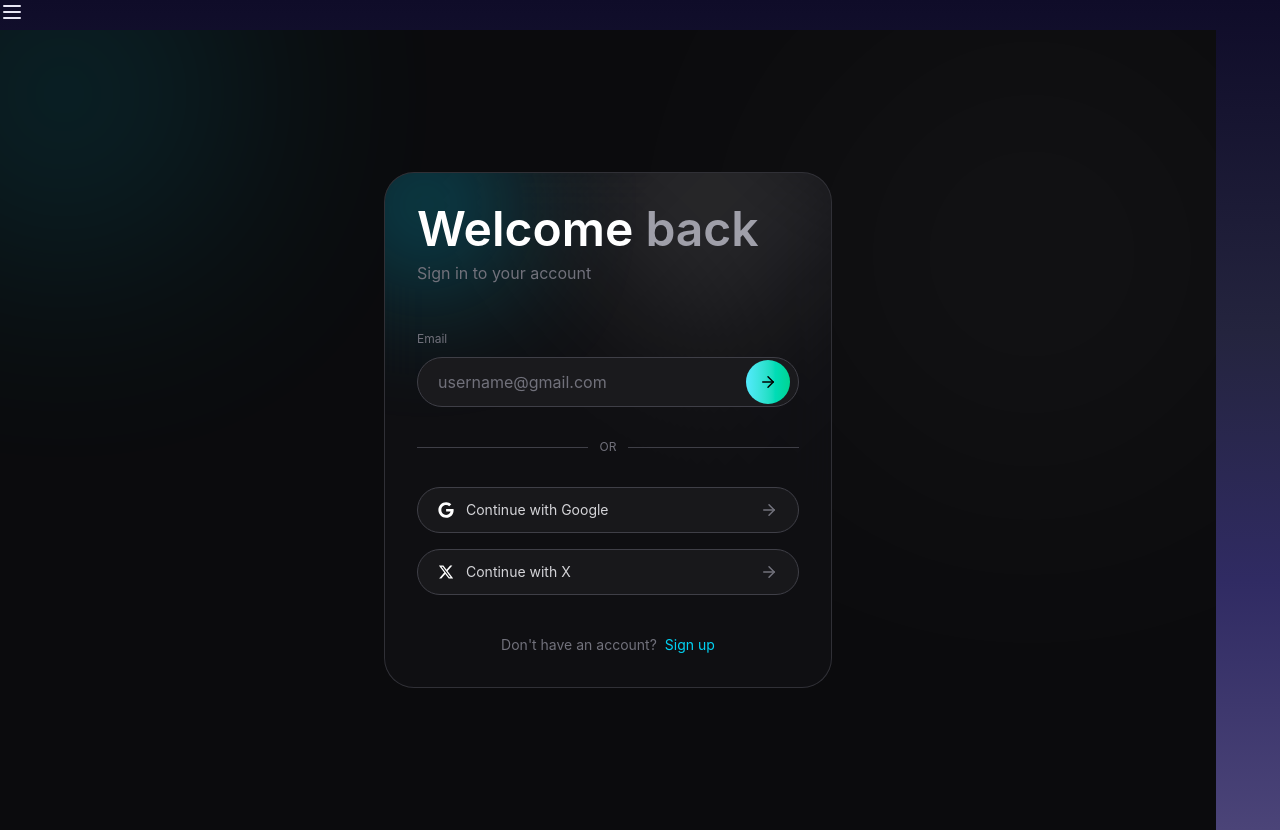
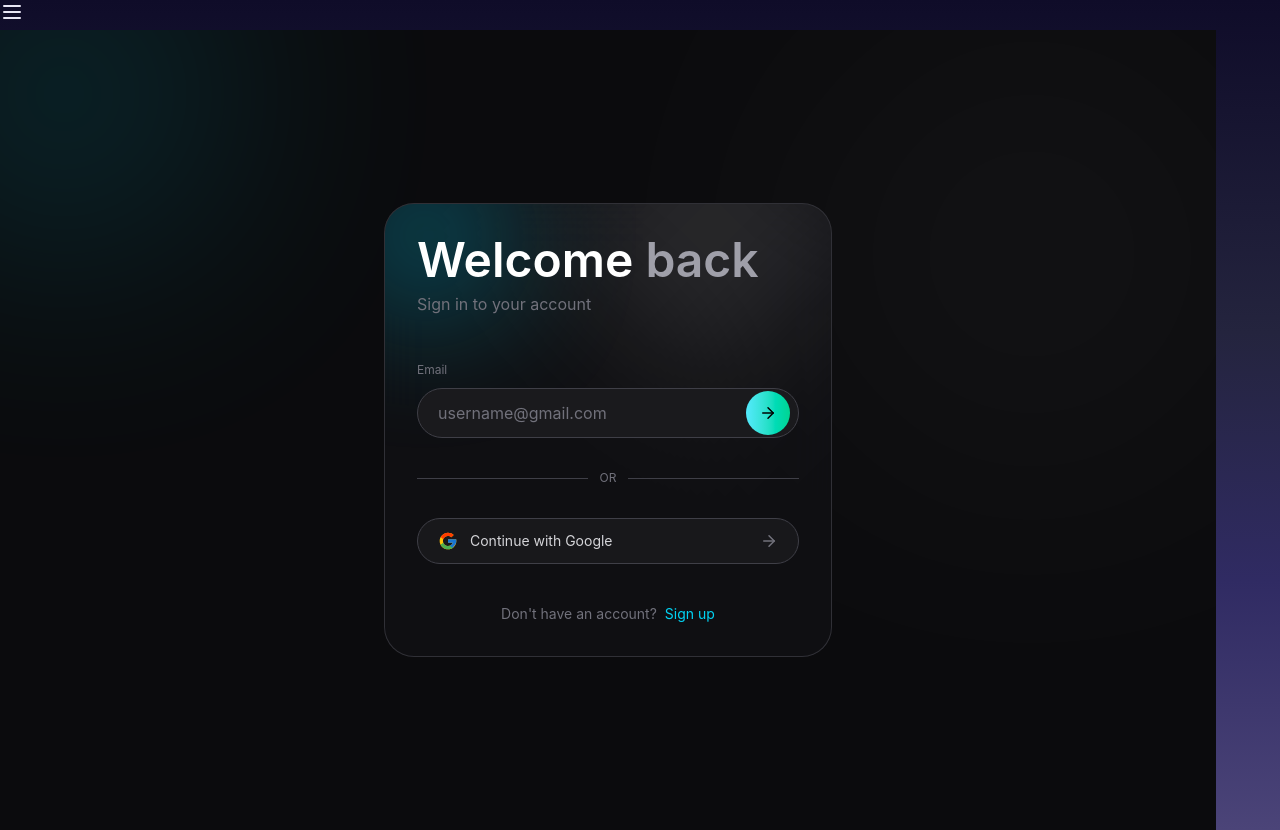
Before and after one commit to PrabhakarPanwar/EchoMind, a React (Vite) app in the folder frontend/: page /login in a window 1280 px wide. Built offline with nearby package versions, Linux system fonts and the light colour scheme; no server answers.

Commit message:
remove some error from login

```diff
--- a/frontend/src/page/Login.jsx
+++ b/frontend/src/page/Login.jsx
@@ -1,5 +1,5 @@
 import { ArrowRight, Mail } from "lucide-react";
-import { FaGoogle, FaXTwitter } from "react-icons/fa6";
+
 
  function Login() {
   return (
@@ -66,7 +66,28 @@ import { FaGoogle, FaXTwitter } from "react-icons/fa6";
 
             <div className="flex items-center gap-3">
 
-              <FaGoogle className="text-white" />
+             <svg
+  xmlns="http://www.w3.org/2000/svg"
+  viewBox="0 0 48 48"
+  className="w-5 h-5"
+>
+  <path
+    fill="#FFC107"
+    d="M43.611 20.083H42V20H24v8h11.303C33.651 32.657 29.239 36 24 36c-6.627 0-12-5.373-12-12S17.373 12 24 12c3.059 0 5.842 1.154 7.961 3.039l5.657-5.657C34.046 6.053 29.27 4 24 4 12.955 4 4 12.955 4 24s8.955 20 20 20 20-8.955 20-20c0-1.341-.138-2.65-.389-3.917z"
+  />
+  <path
+    fill="#FF3D00"
+    d="M6.306 14.691l6.571 4.819C14.655 15.108 18.961 12 24 12c3.059 0 5.842 1.154 7.961 3.039l5.657-5.657C34.046 6.053 29.27 4 24 4c-7.682 0-14.318 4.337-17.694 10.691z"
+  />
+  <path
+    fill="#4CAF50"
+    d="M24 44c5.166 0 9.86-1.977 13.409-5.192l-6.19-5.238C29.155 35.091 26.715 36 24 36c-5.218 0-9.617-3.317-11.283-7.946l-6.522 5.025C9.53 39.556 16.227 44 24 44z"
+  />
+  <path
+    fill="#1976D2"
+    d="M43.611 20.083H42V20H24v8h11.303c-1.079 3.068-3.539 5.57-6.894 6.762l.003-.002 6.19 5.238C33.97 40.573 44 33 44 24c0-1.341-.138-2.65-.389-3.917z"
+  />
+</svg>
 
               <span className="text-zinc-300 text-sm">
                 Continue with Google
@@ -78,25 +99,7 @@ import { FaGoogle, FaXTwitter } from "react-icons/fa6";
 
           </button>
 
-          {/* X */}
-
-          <button className="mt-4 w-full flex items-center justify-between px-5 py-3 rounded-full border border-zinc-700 bg-[#18181b] hover:bg-[#202024] duration-300">
-
-            <div className="flex items-center gap-3">
-
-              <FaXTwitter className="text-white" />
-
-              <span className="text-zinc-300 text-sm">
-                Continue with X
-              </span>
-
-            </div>
-
-            <ArrowRight size={18} className="text-zinc-500" />
-
-          </button>
-
-          {/* Footer */}
+             {/* Footer */}
 
           <p className="text-center text-zinc-500 text-sm mt-10">
             Don't have an account?
```
